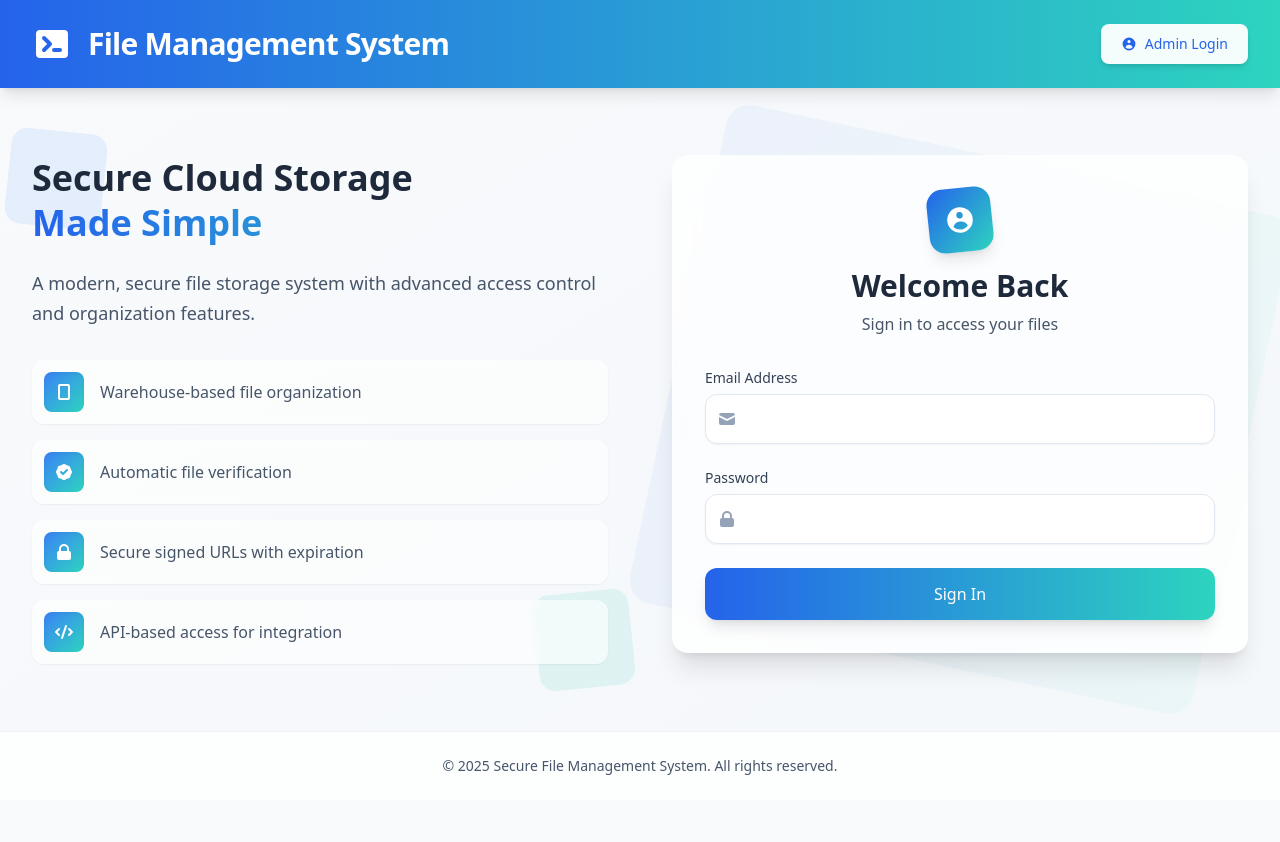
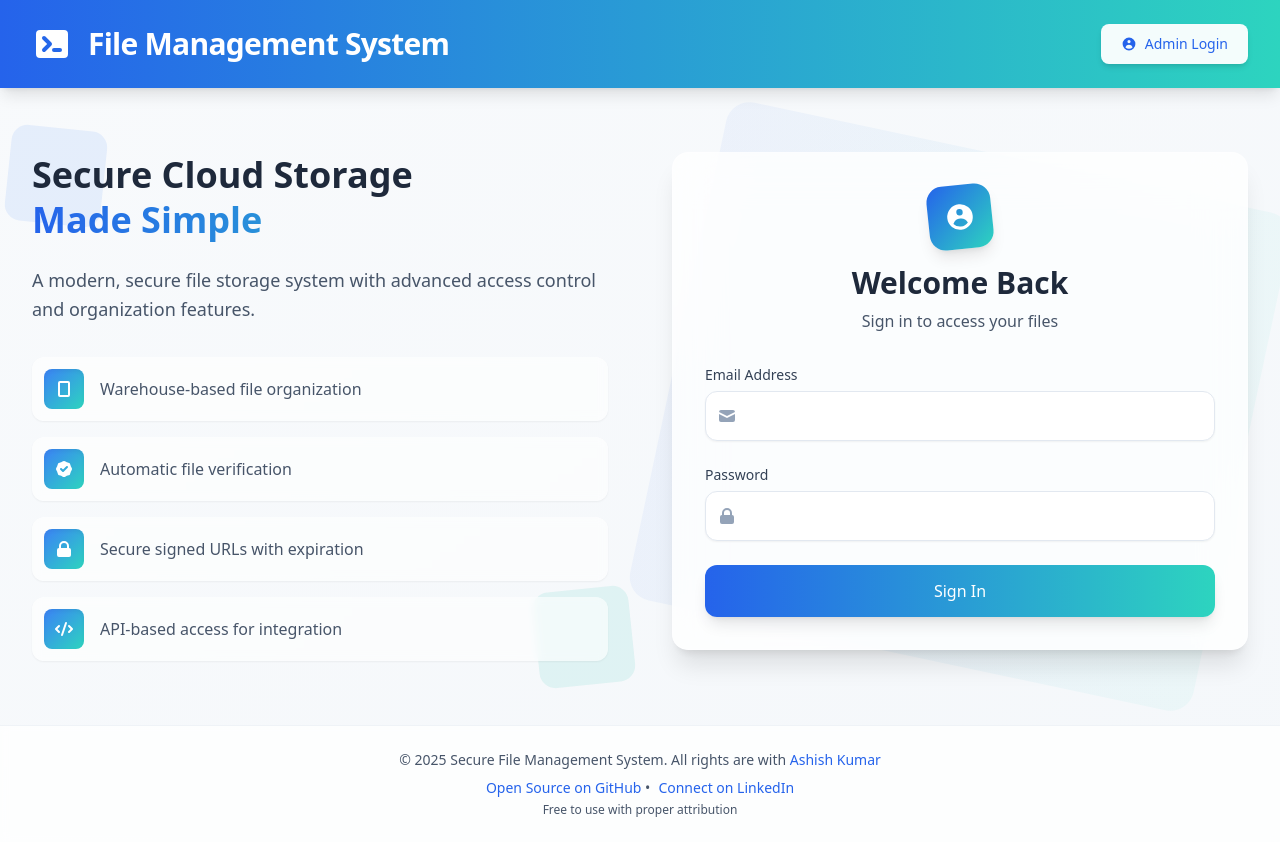
Before and after one commit to ashishkr375/file-management-system, a Next.js app: page / in a window 1280 px wide. Before the commit the page ends 800 px from the top, so only its background shows below. Built offline with nearby package versions, Linux system fonts and the light colour scheme.

Commit message:
Update project details and enhance footer information in multiple files
- Updated README.md to provide a comprehensive overview of the File Management System, including features, tech stack, and getting started instructions.

```diff
--- a/app/admin/layout.tsx
+++ b/app/admin/layout.tsx
@@ -233,9 +233,14 @@ export default function AdminLayout({
         {/* Footer */}
         <footer className="bg-white/80 backdrop-blur-sm border-t border-slate-200/50">
           <div className="max-w-7xl mx-auto py-6 px-4 sm:px-6 lg:px-8">
-            <p className="text-center text-sm text-slate-600">
-              &copy; {new Date().getFullYear()} NextJS Local S3 Admin Portal. All rights reserved.
-            </p>
+            <div className="text-center text-sm text-slate-600">
+              <p className="mb-2">&copy; {new Date().getFullYear()} NextJS Local S3 Admin Portal. All rights are with <a href="https://github.com/ashishkr375" className="text-blue-600 hover:underline">Ashish Kumar</a></p>
+              <p className="mb-1">
+                <a href="https://github.com/ashishkr375/file-management-system" className="text-blue-600 hover:underline">Open Source on GitHub</a> •
+                <a href="https://www.linkedin.com/in/ashish-kumar-nitp" className="text-blue-600 hover:underline ml-2">Connect on LinkedIn</a>
+              </p>
+              <p className="text-xs">Free to use with proper attribution</p>
+            </div>
           </div>
         </footer>
       </div>
@@ -307,11 +312,16 @@ export default function AdminLayout({
       {children}
 
       {/* Footer */}
-      <footer className="bg-white border-t mt-auto">
+       <footer className="bg-white/80 backdrop-blur-sm border-t border-slate-200/50">
         <div className="max-w-7xl mx-auto py-6 px-4 sm:px-6 lg:px-8">
-          <p className="text-center text-sm text-slate-500">
-            &copy; {new Date().getFullYear()} NextJS Local S3 Admin Portal. All rights reserved.
-          </p>
+          <div className="text-center text-sm text-slate-600">
+            <p className="mb-2">&copy; {new Date().getFullYear()} Secure File Management System. All rights are with <a href="https://github.com/ashishkr375" className="text-blue-600 hover:underline">Ashish Kumar</a></p>
+            <p className="mb-1">
+              <a href="https://github.com/ashishkr375/file-management-system" className="text-blue-600 hover:underline">Open Source on GitHub</a> •
+              <a href="https://www.linkedin.com/in/ashish-kumar-nitp" className="text-blue-600 hover:underline ml-2">Connect on LinkedIn</a>
+            </p>
+            <p className="text-xs">Free to use with proper attribution</p>
+          </div>
         </div>
       </footer>
     </div>
--- a/app/page.tsx
+++ b/app/page.tsx
@@ -184,9 +184,14 @@ export default function HomePage() {
       {/* Footer */}
       <footer className="bg-white/80 backdrop-blur-sm border-t border-slate-200/50">
         <div className="max-w-7xl mx-auto py-6 px-4 sm:px-6 lg:px-8">
-          <p className="text-center text-sm text-slate-600">
-            &copy; {new Date().getFullYear()} Secure File Management System. All rights reserved.
-          </p>
+          <div className="text-center text-sm text-slate-600">
+            <p className="mb-2">&copy; {new Date().getFullYear()} Secure File Management System. All rights are with <a href="https://github.com/ashishkr375" className="text-blue-600 hover:underline">Ashish Kumar</a></p>
+            <p className="mb-1">
+              <a href="https://github.com/ashishkr375/file-management-system" className="text-blue-600 hover:underline">Open Source on GitHub</a> •
+              <a href="https://www.linkedin.com/in/ashish-kumar-nitp" className="text-blue-600 hover:underline ml-2">Connect on LinkedIn</a>
+            </p>
+            <p className="text-xs">Free to use with proper attribution</p>
+          </div>
         </div>
       </footer>
     </div>
--- a/app/user/layout.tsx
+++ b/app/user/layout.tsx
@@ -149,11 +149,16 @@ export default function UserLayout({
       {children}
 
       {/* Footer */}
-      <footer className="bg-white border-t mt-auto">
+        <footer className="bg-white/80 backdrop-blur-sm border-t border-slate-200/50">
         <div className="max-w-7xl mx-auto py-6 px-4 sm:px-6 lg:px-8">
-          <p className="text-center text-sm text-gray-500">
-            &copy; {new Date().getFullYear()} NextJS Local S3 Storage. All rights reserved.
-          </p>
+          <div className="text-center text-sm text-slate-600">
+            <p className="mb-2">&copy; {new Date().getFullYear()} Secure File Management System. All rights are with <a href="https://github.com/ashishkr375" className="text-blue-600 hover:underline">Ashish Kumar</a></p>
+            <p className="mb-1">
+              <a href="https://github.com/ashishkr375/file-management-system" className="text-blue-600 hover:underline">Open Source on GitHub</a> •
+              <a href="https://www.linkedin.com/in/ashish-kumar-nitp" className="text-blue-600 hover:underline ml-2">Connect on LinkedIn</a>
+            </p>
+            <p className="text-xs">Free to use with proper attribution</p>
+          </div>
         </div>
       </footer>
     </div>
```
Also changed, not shown: app/layout.tsx (+8 -0 lines), app/lib/security.ts (+9 -0 lines), package.json (+12 -1 lines), scripts/init-storage.js (+25 -1 lines), 1 other file (tests, documents, lock files or other folders).
